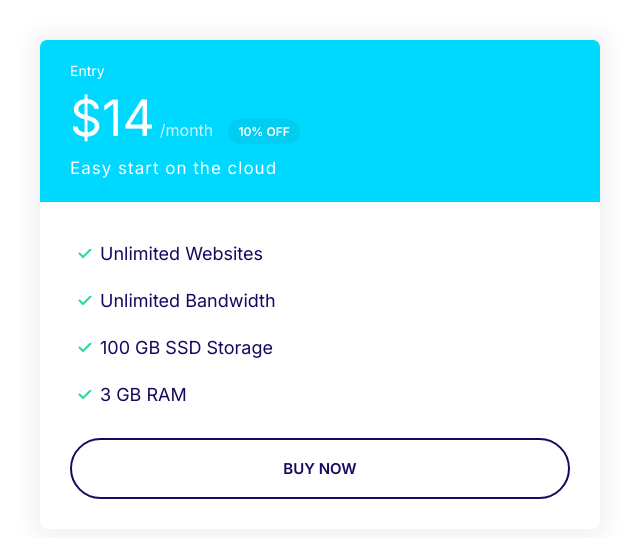
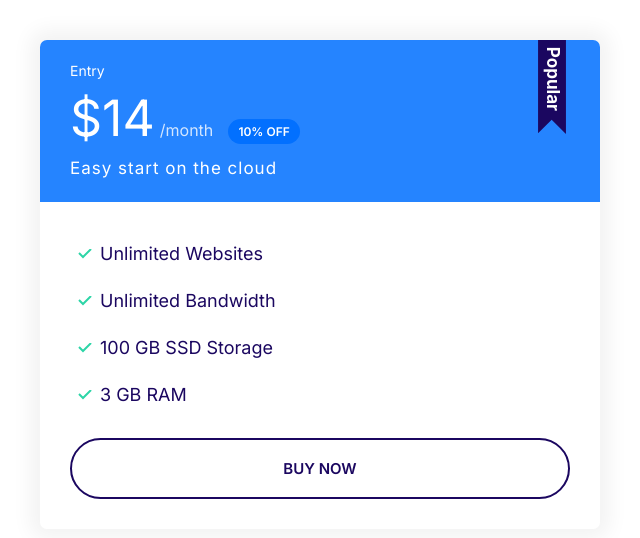
Before and after one commit to ISASSEGUYA/ixa, a plain HTML site: page index.html in a window 1280 px wide. Shown: the whole page, without its empty margins (0-640 px from the left). Drawn offline with Linux system fonts and the light colour scheme.

Commit message:
popular badge component.

```diff
--- a/css/styles.css
+++ b/css/styles.css
@@ -297,6 +297,9 @@ a {
 .card--secondary .badge--secondary {
   background: #02cdf1;
 }
+.card--primary .badge--primary {
+  background: #0270ff;
+}
 
 /* Plans */
 .plan__name {
@@ -328,6 +331,19 @@ a {
   margin-bottom: 2rem;
 }
 
+.plan--popular .card__header {
+  position: relative;
+}
+
+.plan--popular .card__header::before {
+  content: url(/images/popular.svg);
+  width: 40px;
+  display: inline-block;
+  position: absolute;
+  top: -6px;
+  right: 5%;
+}
+
 @media screen and (min-width: 1024px) {
   .plan__name {
     font-size: 1.4rem;
--- a/index.html
+++ b/index.html
@@ -15,13 +15,13 @@
   </head>
   <body>
     <div style="width: 50%; padding: 4rem">
-      <div class="plan">
-        <div class="card card--secondary">
+      <div class="plan plan--popular">
+        <div class="card card--primary">
           <header class="card__header">
             <h3 class="plan__name">Entry</h3>
             <span class="plan__price">$14</span>
             <span class="plan__billing-cycle">/month</span>
-            <span class="badge badge--secondary badge--small">10% OFF</span>
+            <span class="badge badge--primary badge--small">10% OFF</span>
             <span class="plan__description">Easy start on the cloud</span>
           </header>
           <div class="card__body">
```
Also changed, not shown: components/popular badge.html (added), images/popular.svg (added).
